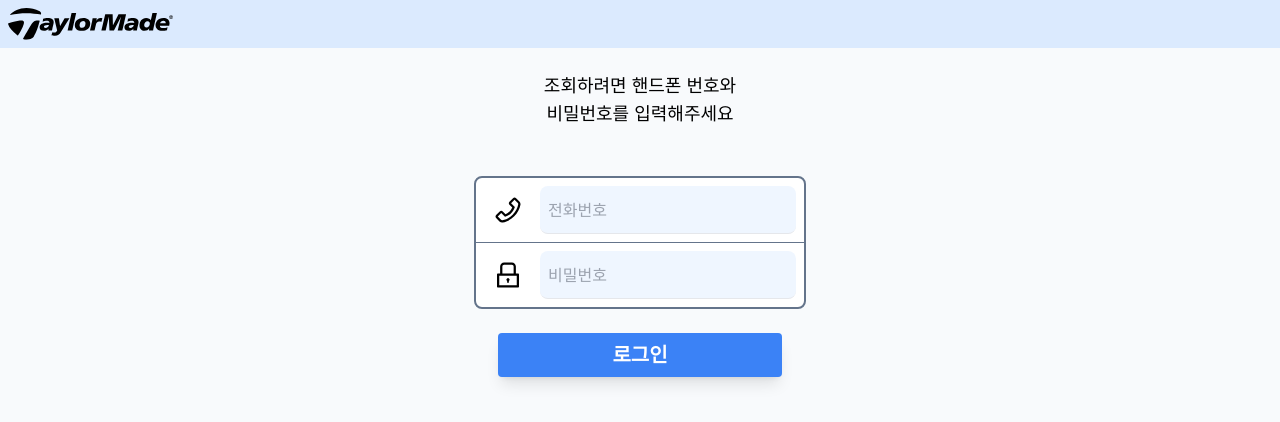
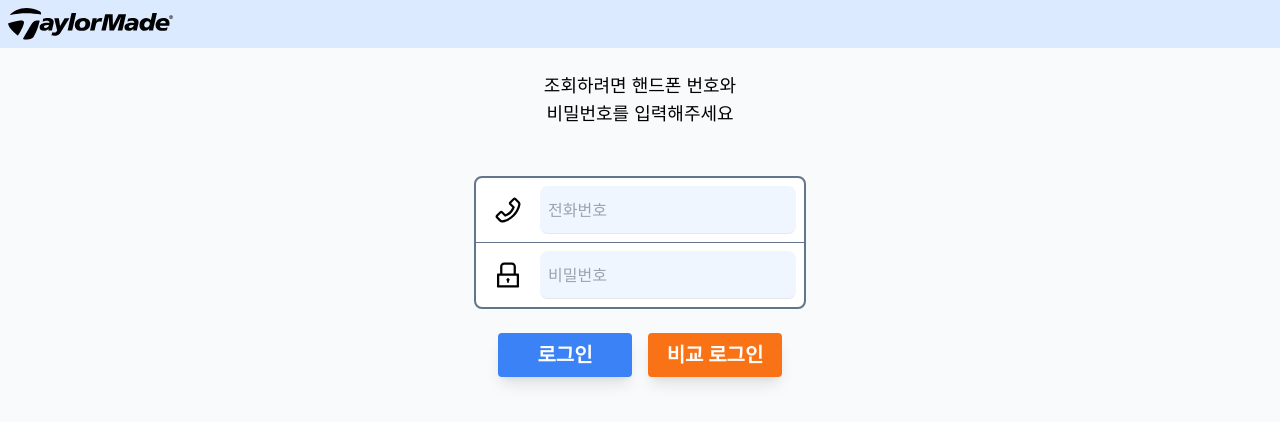
Before and after one commit to SlimeySlime/TaylorMade, a React (Create React App) app: page / in a window 1280 px wide. Shown: the top 422 px of the page. Built offline with nearby package versions, Linux system fonts and the light colour scheme.

Commit message:
testing button

```diff
--- a/src/user/Login.js
+++ b/src/user/Login.js
@@ -89,6 +89,8 @@ const Login = () => {
             <div className='flex justify-center m-4'>
                 <button className='p-2 m-2 w-full bg-blue-500 text-white text-xl font-bold rounded shadow-lg'
                     onClick={() => {loginCheck()}}>로그인</button>
+                <button className='p-2 m-2 w-full bg-orange-500 text-white text-xl font-bold rounded shadow-lg'
+                    onClick={() => {loginCheck()}}>비교 로그인</button>
             </div>
         </div>
     )
```
